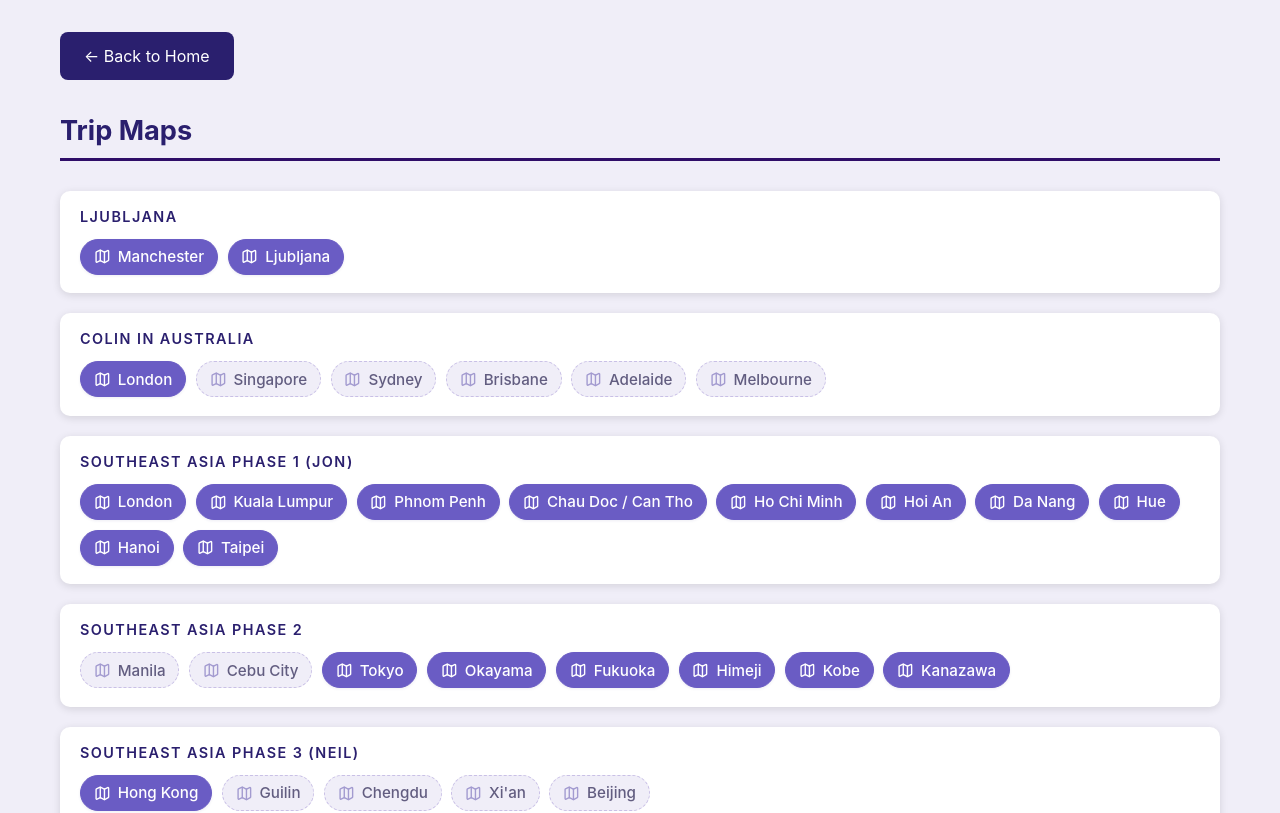
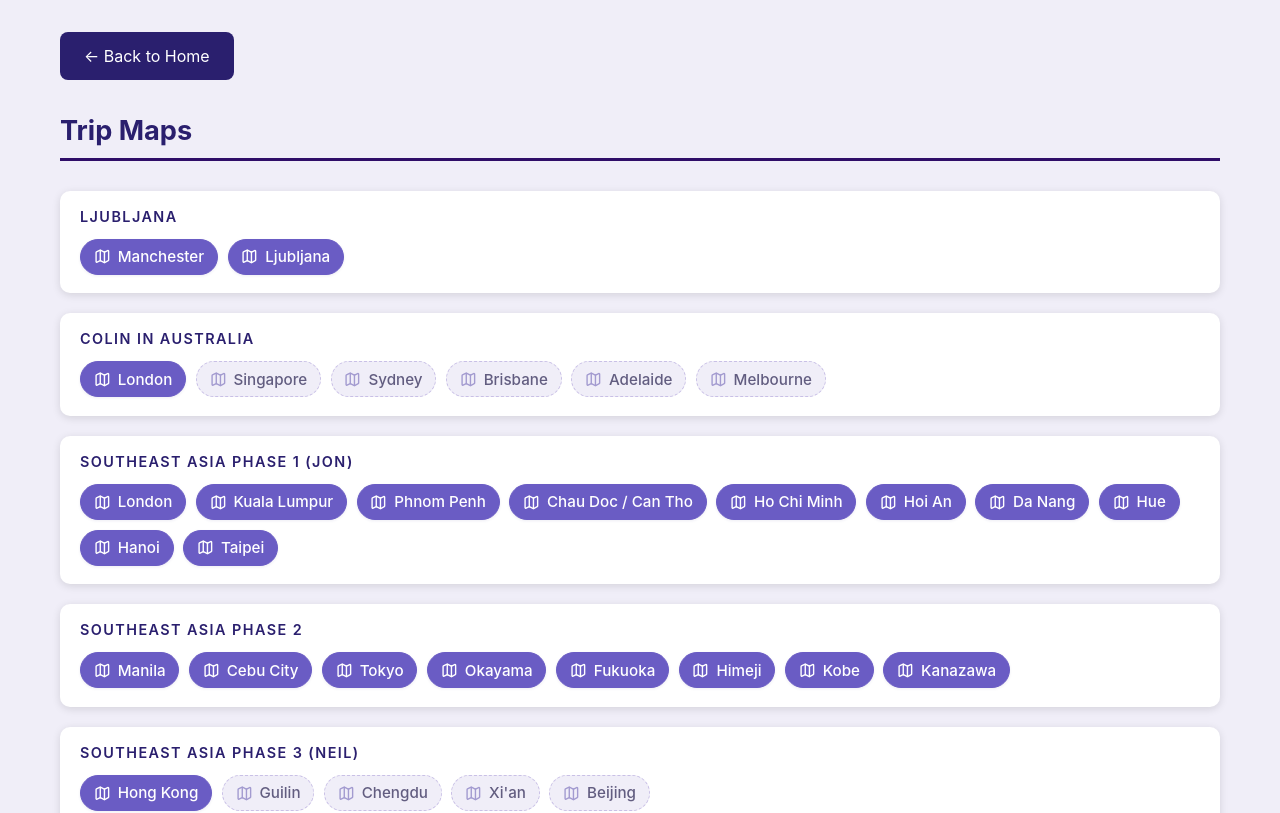
Before and after one commit to 22341/travel-stuff, a React (Vite) app: page /maps in a window 1280 px wide. Shown: the top 813 px of the page. Built offline with nearby package versions, Linux system fonts and the light colour scheme.

Commit message:
philippines maps

```diff
--- a/src/data/maps.ts
+++ b/src/data/maps.ts
@@ -105,11 +105,11 @@ export const mapGroups: MapGroup[] = [
     maps: [
       {
         title: "Manila",
-        url: "",
+        url: "https://www.google.com/maps/d/edit?mid=1E2ljzvT9iN24pAJOyE2mf0iBuiFxSZU&usp=sharing",
       },
       {
         title: "Cebu City",
-        url: "",
+        url: "https://www.google.com/maps/d/edit?mid=1CQ56Oc1vjxd3_zndeEhKjqt0560p9JE&usp=sharing",
       },
       {
         title: "Tokyo",
```
